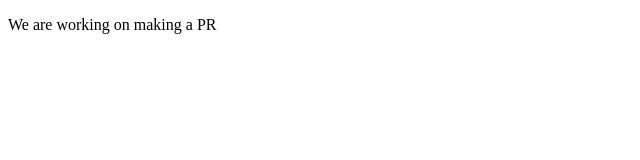
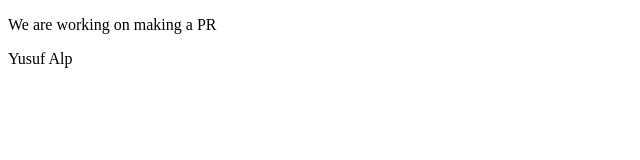
Before and after one commit to yusufalp/testing-pr-features, a plain HTML site: page index.html in a window 1280 px wide. Shown: the full height of the page, 0-640 px from the left. Drawn offline with Linux system fonts and the light colour scheme.

Commit message:
add person name

```diff
--- a/index.html
+++ b/index.html
@@ -7,5 +7,6 @@
   </head>
   <body>
     <p>We are working on making a PR</p>
+    <p>Yusuf Alp</p>
   </body>
 </html>
```
